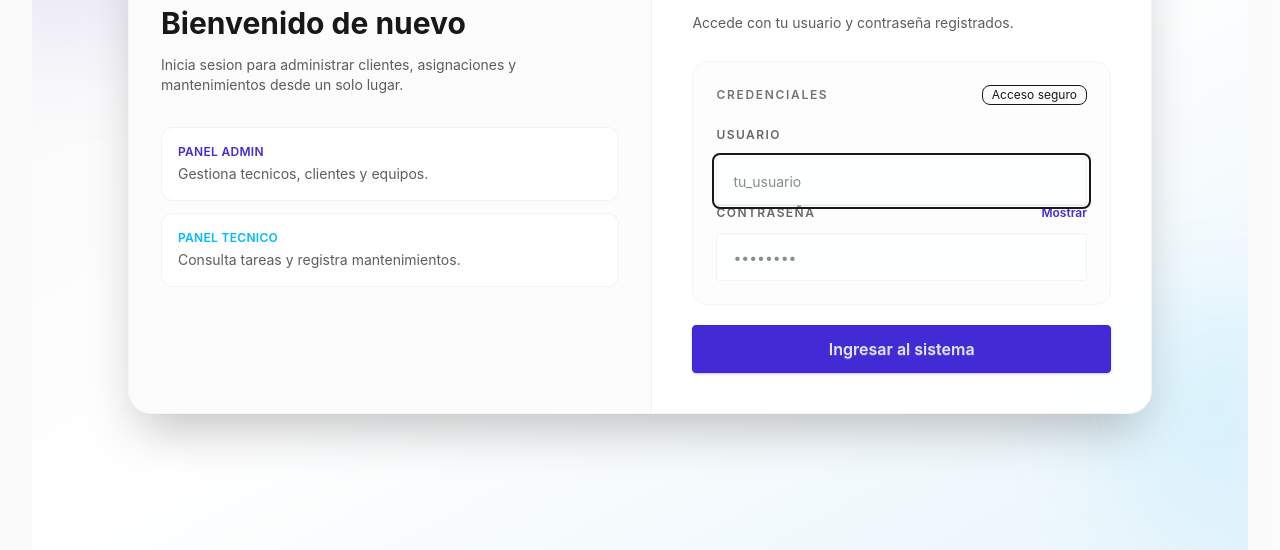
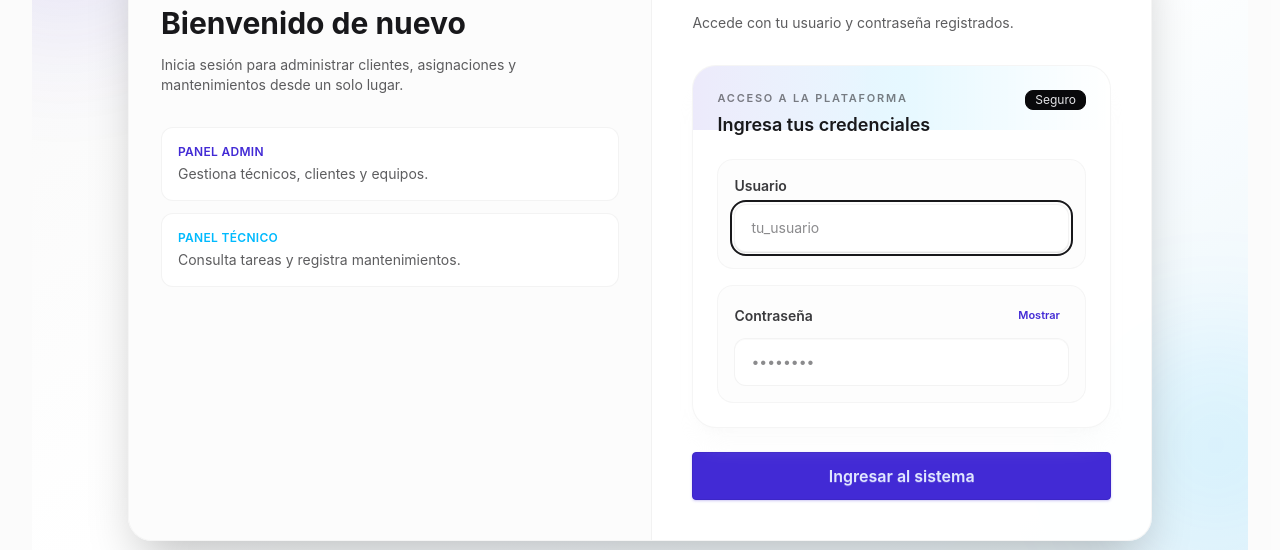
Before and after one commit to BrayanRNothing/COOLTRACK, a React app in the folder frontend/: page /login in a window 1280 px wide. Shown: the part 209-759 px from the top of the page. Built offline with nearby package versions, Linux system fonts and the light colour scheme; no server answers; the HTML template or start-up script is replaced by a standard one.

Commit message:
redesign(login): rebuild credentials panel layout

```diff
--- a/frontend/src/features/auth/pages/LoginPage.jsx
+++ b/frontend/src/features/auth/pages/LoginPage.jsx
@@ -42,16 +42,16 @@ export default function LoginPage() {
           <p className="badge badge-primary mb-5">COOLTRACK</p>
           <h1 className="text-3xl font-bold leading-tight">Bienvenido de nuevo</h1>
           <p className="mt-3 text-sm text-base-content/70">
-            Inicia sesion para administrar clientes, asignaciones y mantenimientos desde un solo lugar.
+            Inicia sesión para administrar clientes, asignaciones y mantenimientos desde un solo lugar.
           </p>
 
           <div className="mt-8 space-y-3">
             <div className="rounded-xl border border-base-300/70 bg-base-100 p-4">
               <p className="text-xs font-semibold uppercase tracking-wide text-primary">Panel Admin</p>
-              <p className="mt-1 text-sm text-base-content/70">Gestiona tecnicos, clientes y equipos.</p>
+              <p className="mt-1 text-sm text-base-content/70">Gestiona técnicos, clientes y equipos.</p>
             </div>
             <div className="rounded-xl border border-base-300/70 bg-base-100 p-4">
-              <p className="text-xs font-semibold uppercase tracking-wide text-info">Panel Tecnico</p>
+              <p className="text-xs font-semibold uppercase tracking-wide text-info">Panel Técnico</p>
               <p className="mt-1 text-sm text-base-content/70">Consulta tareas y registra mantenimientos.</p>
             </div>
           </div>
@@ -62,21 +62,27 @@ export default function LoginPage() {
           <h2 className="text-2xl font-bold sm:text-3xl">Iniciar sesión</h2>
           <p className="mt-2 text-sm text-base-content/70">Accede con tu usuario y contraseña registrados.</p>
 
-          <form onSubmit={handleSubmit} className="mt-7 space-y-5">
-            <div className="rounded-2xl bg-base-200/35 p-4 ring-1 ring-inset ring-base-300/50 sm:p-6">
-              <div className="mb-4 flex items-center justify-between gap-3">
-                <p className="text-xs font-semibold uppercase tracking-[0.14em] text-base-content/60">
-                  Credenciales
+          <form onSubmit={handleSubmit} className="mt-8 space-y-6">
+            <div className="relative overflow-hidden rounded-3xl border border-base-300/60 bg-base-100 shadow-xl shadow-base-300/20">
+              <div className="pointer-events-none absolute inset-x-0 top-0 h-16 bg-gradient-to-r from-primary/10 via-info/10 to-transparent" />
+
+              <div className="relative p-5 sm:p-6">
+                <div className="mb-5 flex items-start justify-between gap-3">
+                  <div>
+                    <p className="text-[11px] font-semibold uppercase tracking-[0.16em] text-base-content/55">
+                      Acceso a la plataforma
                     </p>
-                <span className="badge badge-outline badge-sm">Acceso seguro</span>
+                    <h3 className="mt-1 text-lg font-semibold text-base-content">Ingresa tus credenciales</h3>
+                  </div>
+                  <span className="badge badge-neutral badge-sm">Seguro</span>
                 </div>
 
-              <div className="space-y-6">
-                <label className="form-control w-full">
-                  <span className="label-text text-xs font-semibold uppercase tracking-[0.12em] text-base-content/65">Usuario</span>
+                <div className="grid gap-4">
+                  <div className="rounded-2xl border border-base-300/60 bg-base-200/35 p-3.5 sm:p-4">
+                    <label className="mb-2 block text-sm font-semibold text-base-content/85">Usuario</label>
                     <input
                       type="text"
-                    className="input input-bordered mt-3 h-12 w-full border-base-300/70 bg-base-100/90 px-4"
+                      className="input input-bordered h-12 w-full rounded-xl border-base-300/70 bg-base-100 px-4"
                       placeholder="tu_usuario"
                       value={username}
                       onChange={(e) => setUsername(e.target.value)}
@@ -84,14 +90,14 @@ export default function LoginPage() {
                       autoFocus
                       autoComplete="username"
                     />
-                </label>
+                  </div>
 
-                <label className="form-control w-full">
-                  <div className="flex items-center justify-between gap-2">
-                    <span className="label-text text-xs font-semibold uppercase tracking-[0.12em] text-base-content/65">Contraseña</span>
+                  <div className="rounded-2xl border border-base-300/60 bg-base-200/35 p-3.5 sm:p-4">
+                    <div className="mb-2 flex items-center justify-between gap-2">
+                      <label className="text-sm font-semibold text-base-content/85">Contraseña</label>
                       <button
                         type="button"
-                      className="text-xs font-semibold text-primary underline-offset-2 hover:underline"
+                        className="btn btn-ghost btn-xs h-7 min-h-7 px-2 text-primary"
                         onClick={() => setShowPassword((prev) => !prev)}
                       >
                         {showPassword ? 'Ocultar' : 'Mostrar'}
@@ -99,14 +105,15 @@ export default function LoginPage() {
                     </div>
                     <input
                       type={showPassword ? 'text' : 'password'}
-                    className="input input-bordered mt-3 h-12 w-full border-base-300/70 bg-base-100/90 px-4"
+                      className="input input-bordered h-12 w-full rounded-xl border-base-300/70 bg-base-100 px-4"
                       placeholder="••••••••"
                       value={password}
                       onChange={(e) => setPassword(e.target.value)}
                       required
                       autoComplete="current-password"
                     />
-                </label>
+                  </div>
+                </div>
               </div>
             </div>
 
```
Lines whose indentation alone changed are shown as unchanged.
